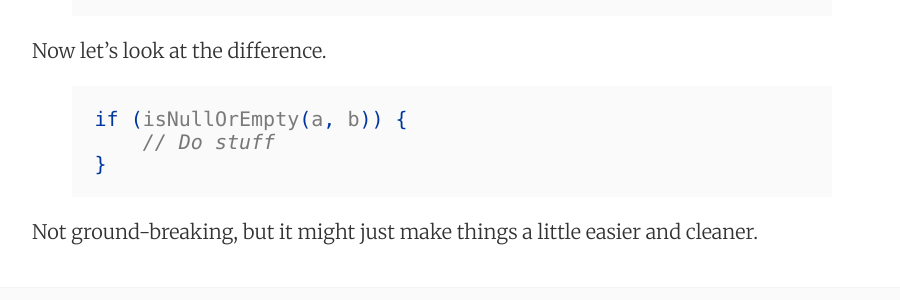
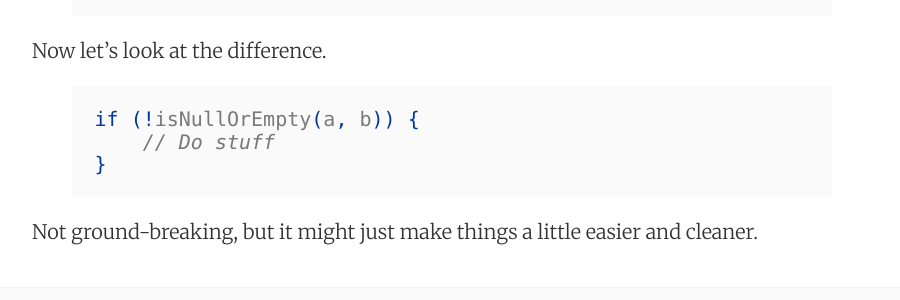
Before and after one commit to zakrywilson/zakrywilson.github.io, a Jekyll site: the page built from _posts/2016-03-11-is-null-or-empty-method.md, in a window 1280 px wide. Shown: the part 1332-1632 px from the top of the page, without its empty margins (188-1088 px from the left). Built offline with Jekyll 4.4.1, drawn with Linux system fonts in a browser that asks for light colours; nearby versions of some CDN libraries.

```diff
--- a/_posts/2016-03-11-is-null-or-empty-method.md
+++ b/_posts/2016-03-11-is-null-or-empty-method.md
@@ -44,7 +44,7 @@ public static boolean isNullOrEmpty(String... strings) {
 Now let's look at the difference.
 
 {% highlight java %}
-if (isNullOrEmpty(a, b)) {
+if (!isNullOrEmpty(a, b)) {
     // Do stuff
 }
 {% endhighlight %}
```
